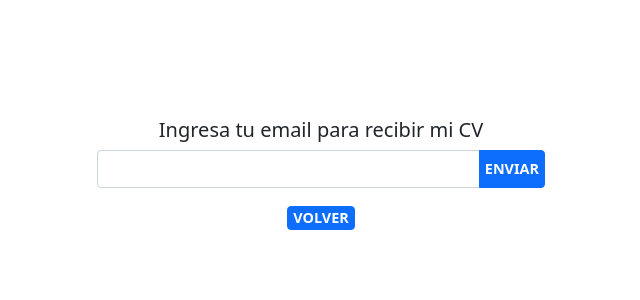
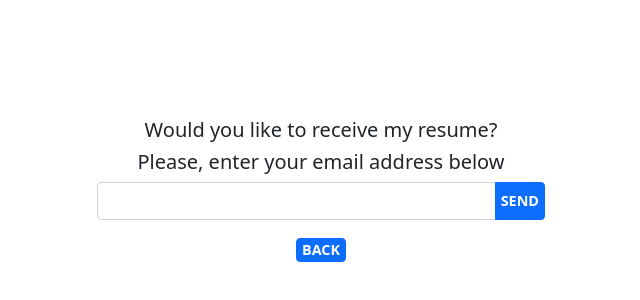
Before and after one commit to ferperezdiez/convolutions-with-react, a React (Create React App) app: page /resume in a window 1280 px wide. Shown: the part 138-438 px from the top of the page, without its empty margins (287-927 px from the left). Built offline with nearby package versions, Linux system fonts and the light colour scheme; no server answers.

Commit message:
chenge to english

```diff
--- a/src/Kernels/kernels.jsx
+++ b/src/Kernels/kernels.jsx
@@ -114,7 +114,7 @@ const Kernels = [
             ],
          divider: 1,
         posNeg: 1,
-       name: 'no se el nombre'
+       name: 'Límites definidos'
     },
     {
         kernel: [
@@ -124,7 +124,7 @@ const Kernels = [
             ],
          divider: 3,
         posNeg: 1,
-       name: 'mmm'
+       name: 'darken'
     },
 ];
 
--- a/src/components/Repository/repository.jsx
+++ b/src/components/Repository/repository.jsx
@@ -39,22 +39,22 @@ export default function Repository(){
                 className="btn btn-primary btn-lg repoButton">repository</a>
         </div>
         <div className="repositoryContainer">
-            <label className="form-label repositoryLabel blockquote text-center" >Si tienes alguna sugerencia sobre el código y quieres compartila
-                conmigo, te agradeceré mucho si me lo comentas aquí abajo, ya que me ayuda
-                a mejorar!
+            <label className="form-label repositoryLabel blockquote text-center" >If you have any
+                suggestions about the code and you want to share it with me, I'll be very grateful
+                if you tell me about it below, it helps me to me to improve!
             </label>
                 <form className="mb-3 justify" onSubmit={onSubmit}>
-                    <label className="form-label labelFormRepo margin">Puedes ingresar tu correo aquí(opcional)</label>
+                    <label className="form-label labelFormRepo margin">Email address(optional)</label>
                     <input className="form-control" name="mail" value={suggestion.mail}
                          onChange={onChange}  type="text" />
-                    <label className="form-label labelFormRepo margin">Puedes ingresar tu comentario aquí</label>
+                    <label className="form-label labelFormRepo margin">You can enter your suggestion here</label>
                     <textarea className="form-control" name="text" value={suggestion.text}
                          onChange={onChange}/>
-                    <button className="btn btn-secondary reposirySend">send</button>
+                    <button className="btn btn-secondary reposirySend">SEND</button>
                 </form>
         </div>
             <Link to='/' className="repositoryLink2">
-                <buttom className="btn btn-primary repoBack margin" >volver</buttom>
+                <buttom className="btn btn-primary repoBack margin" >BACK</buttom>
             </Link>
         </>
     )
--- a/src/components/sendResume/sendResume.css
+++ b/src/components/sendResume/sendResume.css
@@ -6,6 +6,11 @@
     align-items: center;
     margin-left: 30%;
     margin-top: 20%;
+
+}
+
+.h5Resume{
+    text-align: center;
 }
 
 @media(max-width:850px){
--- a/src/components/sendResume/sendResume.jsx
+++ b/src/components/sendResume/sendResume.jsx
@@ -26,13 +26,14 @@ export default function SendResume(){
     return (
         <div className="senmMailContainer">
             <div className="divInput">
-                <h5>Ingresa tu email para recibir mi CV</h5>
+                <h5 className="h5Resume">Would you like to receive my resume? </h5>
+                <h5>Please, enter your email address below</h5>
                 <form className="input-group mb-3 form" onSubmit={sendmail}>
                     <input className="form-control" onChange={setmail}/>
-                    <button className="btn btn-primary">enviar</button>
+                    <button className="btn btn-primary">SEND</button>
                 </form>
                     <Link to='/'>
-                        <button className="btn btn-primary">volver</button>
+                        <button className="btn btn-primary">BACK</button>
                     </Link>
             </div>
         </div>
--- a/src/components/uploadPicture/uploadPicture.jsx
+++ b/src/components/uploadPicture/uploadPicture.jsx
@@ -37,12 +37,12 @@ export default function UploadPic(){
                     <form encType="upLoadForm multipart/form-data" className="uploadForm"
                         onSubmit={(e) => upload(e)}>
                         <input className="form-control margin" id="formFileMultiple" type="file" onChange={selectFile} />
-                        <button className="upLoadButton btn btn-primary margin">enviar</button>
+                        <button className="upLoadButton btn btn-primary margin">SEND</button>
                     </form>
                 </div>
                 <div className="uploadLink">
                      <Link to="/" >
-                    <button className=" btn btn-primary margin2">volver</button>
+                    <button className=" btn btn-primary margin2">BACK</button>
                     </Link>
                 </div>
           </>
--- a/src/components/video/video.jsx
+++ b/src/components/video/video.jsx
@@ -8,31 +8,24 @@ import './video.css'
 
 
 export default function Video(){
-    //const [onOff, setOnOff] = useState(true)
 
-    const webRef = useRef()
     const dispatch = useDispatch()
+    const videoRef = useRef()
 
     const videoConstraints = {
         facingMode: "user"
       };
 
     const screenShot = () => {
-        let img = webRef.current.getScreenshot()
-
+        let img = videoRef.current.getScreenshot()
         dispatch(addFile(null))
         dispatch(addImage(img))
-        //setOnOff(false)
     }
 
-    // const turn = () => {
-    //     setOnOff(!onOff)
-    // }
-
     return(
-       <div >
+        <div >
            <div className="videoContainer">
-               <Webcam className="img-fluid video" ref={webRef}
+               <Webcam className="img-fluid video" ref={videoRef}
                     videoConstraints={videoConstraints}/>
                 <Link className="buttonVideo" to="/">
                     <button className="btn btn-primary " onClick={screenShot}>ScreenShot</button>
@@ -40,10 +33,9 @@ export default function Video(){
            </div>
            <div className="videoContainer">
                 <Link to="/"className="buttonVideo2">
-                        <button className="btn btn-primary ">volver</button>
+                        <button className="btn btn-primary ">BACK</button>
                 </Link>
             </div>
-
        </div>
 
     )
```
